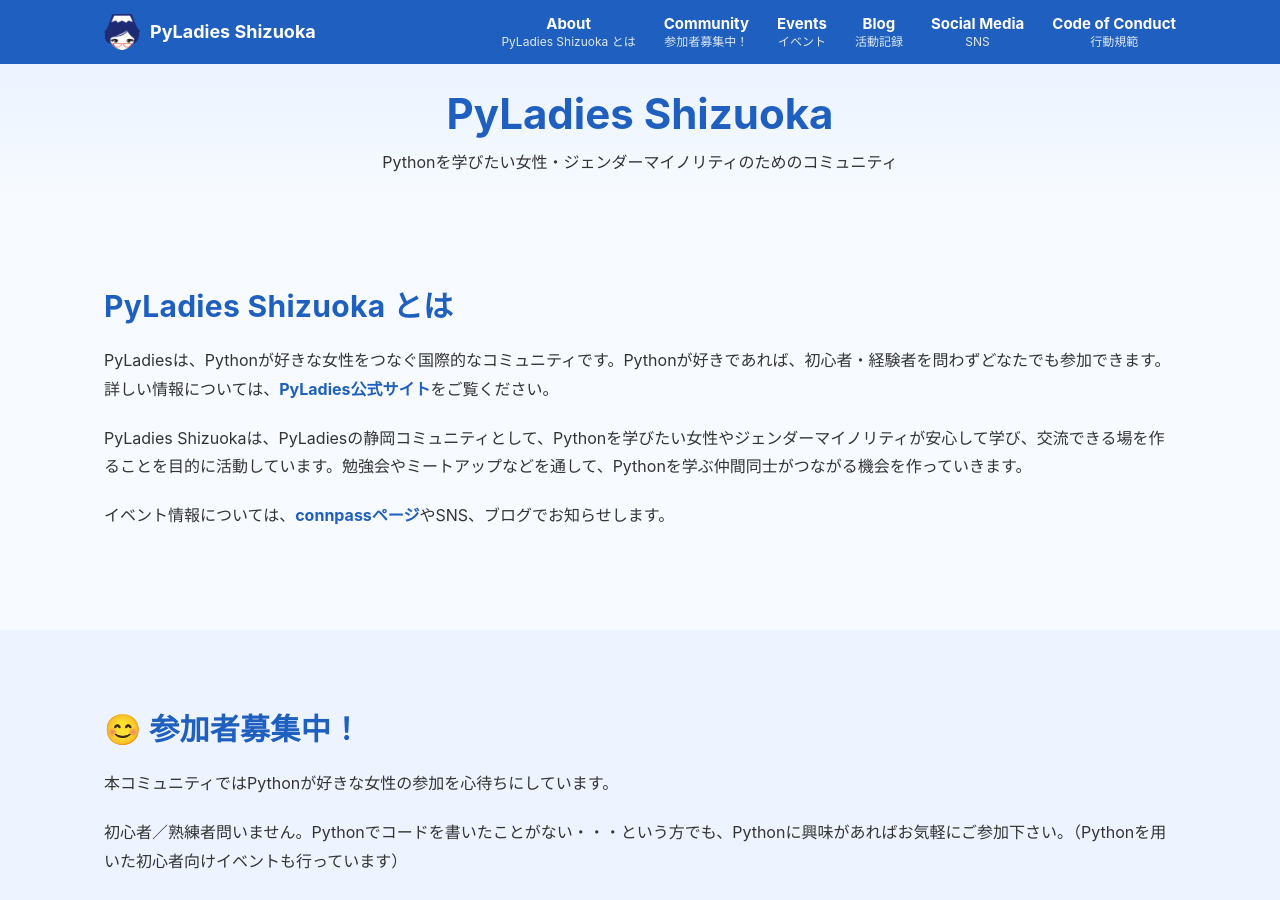
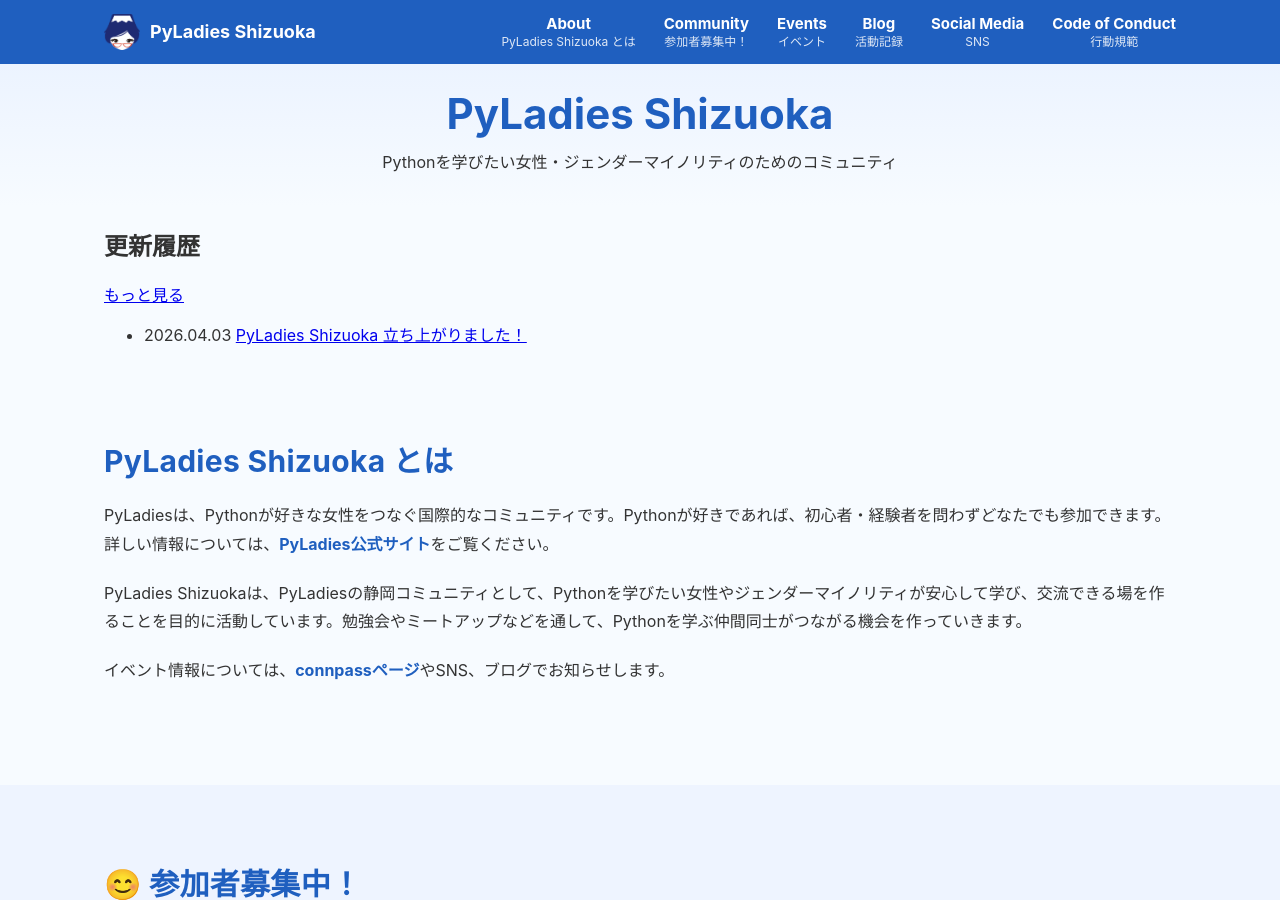
Before and after one commit to PyLadiesShizuoka/pyladiesshizuoka.github.io, a Jekyll site: the page built from index.html, in a window 1280 px wide and 900 px high. Built offline with Jekyll 4.4.1, drawn with Linux system fonts in a browser that asks for light colours.

Commit message:
Update index.html

```diff
--- a/index.html
+++ b/index.html
@@ -11,7 +11,23 @@
     <p>Pythonを学びたい女性・ジェンダーマイノリティのためのコミュニティ</p>
   </div>
 </section>
+<section class="latest-news">
+  <div class="container latest-news-inner">
+    <div class="latest-news-heading">
+      <h2>更新履歴</h2>
+      <a href="{{ '/blog/' | relative_url }}">もっと見る</a>
+    </div>
 
+    <ul class="latest-news-list">
+      {% for post in site.posts limit:2 %}
+        <li>
+          <time>{{ post.date | date: "%Y.%m.%d" }}</time>
+          <a href="{{ post.url | relative_url }}">{{ post.title }}</a>
+        </li>
+      {% endfor %}
+    </ul>
+  </div>
+</section>
 <section id="about" class="section">
   <div class="container">
     <h2>PyLadies Shizuoka とは</h2>
```
